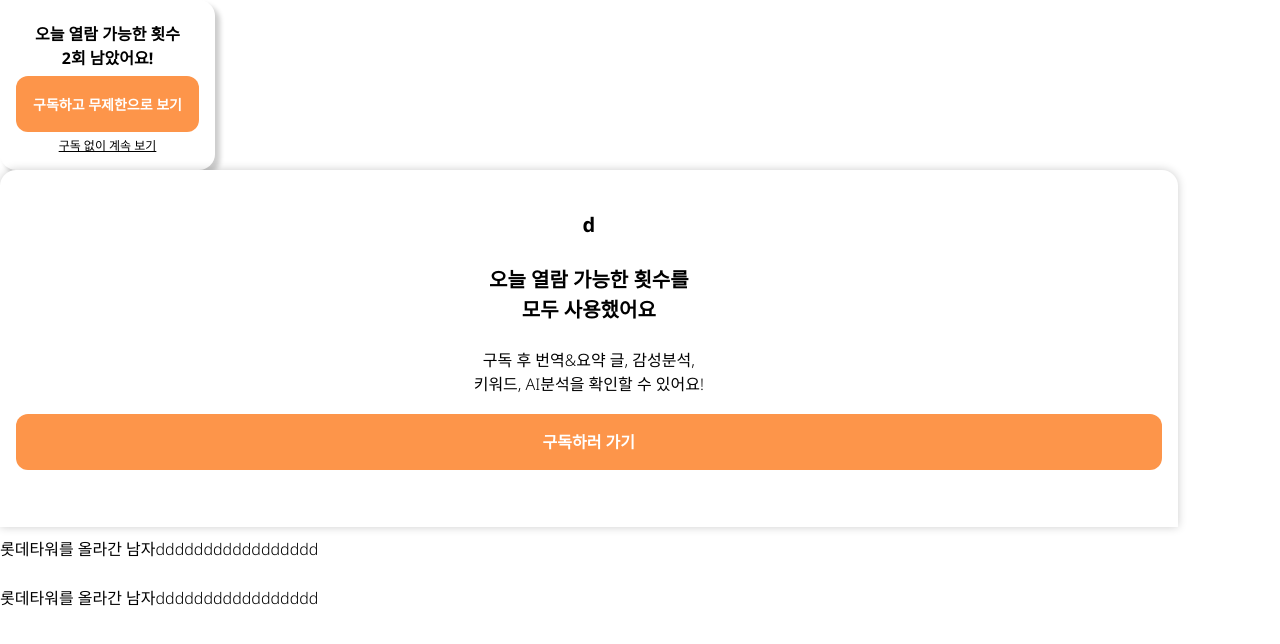
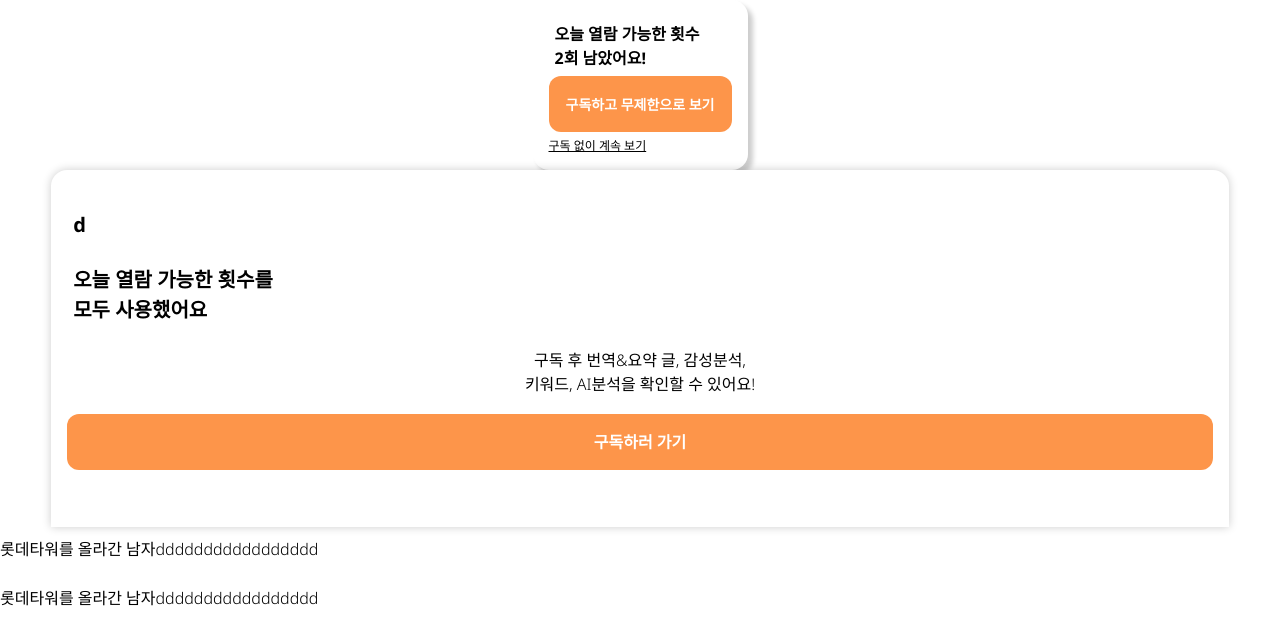
Before and after one commit to TripleA-Project/TripleA-FrontEnd, a Next.js app: page / in a window 1280 px wide. Shown: the top 644 px of the page. Built offline with nearby package versions, Linux system fonts and the light colour scheme.

Commit message:
design: Modal 스타일 Tailwind CSS 로 변경

```diff
--- a/src/components/Modal/index.tsx
+++ b/src/components/Modal/index.tsx
@@ -10,54 +10,29 @@ interface ModalProps {
   mainBtn: string;
   subBtn?: string;
 }
+//styleComponent
 const ModalContainer = styled.div<Pick<ModalProps,'size'>>`
-  box-sizing: border-box;
   border-radius: ${({size})=> size === 'small'? '16px': '16px 16px 0 0'};
-  padding: 16px;
   min-width: ${({size})=>size === 'small'? 'auto': '390px'};
   width: ${({size})=> size === 'small'? '215px' : '92%'};
   height: ${({size})=> size === 'small'? 'auto' : '357px'};
-  display: flex;
-  flex-direction: column;
-  justify-content: space-evenly;
-  text-align: center;
   box-shadow: ${({size})=> size === 'small' ? '5px 5px 5px rgba(0,0,0,0.2)': '0px 0px 10px rgba(0,0,0,0.2)'};
 `
 const Title = styled.div<{size:string}>`
-  display: flex;
-  flex-direction: column;
-  align-items: center;
-  gap: 25px;
   font-size: ${({size})=>size==='small'? '16px':'20px'};
-  font-weight: 700;
-  padding: 6px;
-`
-const Content = styled.p`
-  font-size: 16px;
-  text-align: center;
-
 `
 const BtnWrapper = styled.div<{size:string}>`
-display: flex;
-justify-content: center;
-font-size:${({size})=>size === 'small'? '14px': '16px'};
-
-`
-const SubBtn = styled.button`
-
+  font-size:${({size})=>size === 'small'? '14px': '16px'};
 `
 
 
 function Modal({size, title, content, mainBtn, subBtn}:ModalProps) {
 
-
-
-
   return (
-  <ModalContainer className="bg-white" size={size} >
-    <Title size={size}>{title}</Title>
-    {content && <Content>{content}</Content>}
-    <BtnWrapper size={size}>
+  <ModalContainer className="bg-white m-auto p-[16px] border-box flex flex-col justify-evenly align-center" size={size} >
+    <Title className="flex flex-col align-center gap-[25px] font-bold p-[6px]" size={size}>{title}</Title>
+    {content && <p className="font-[16px] text-center">{content}</p>}
+    <BtnWrapper className="flex justify-center" size={size}>
       <Button className="large" type="button" sizeTheme="large"  bgColorTheme="orange" textColorTheme="white" clickHandler={()=>{ alert('메인버튼이 눌렸습니다')}}>{mainBtn}</Button>
     </BtnWrapper>
     {subBtn && <div className="underline text-xs pt-1.5 pb-0 px-0 p-5 rounded-t-xl">{subBtn}</div>}
```
